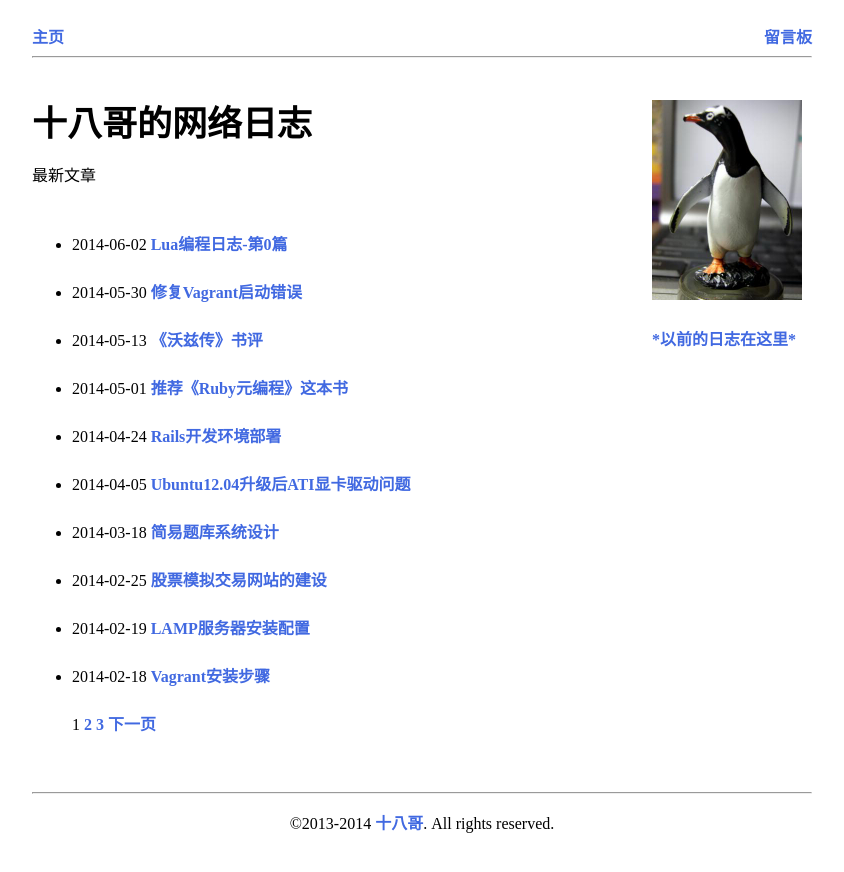
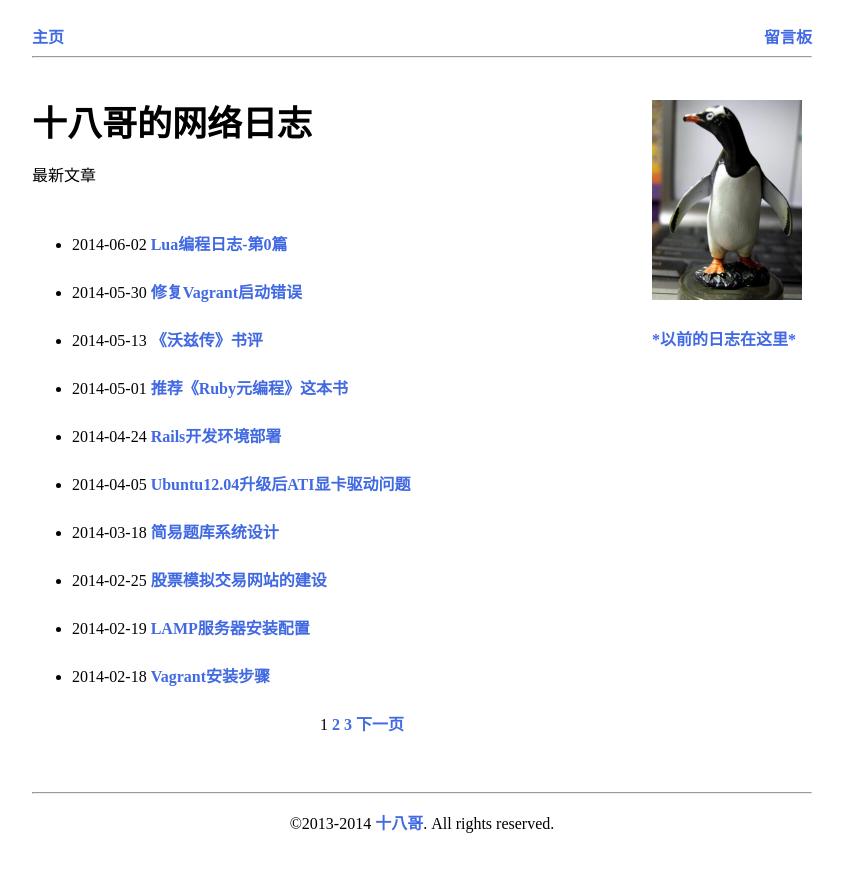
Before and after one commit to cforth/blog, a Jekyll site: the page built from index.html, in a window 1280 px wide. Shown: the top 872 px of the page, without its empty margins (218-1062 px from the left). Built offline with Jekyll 4.4.1, drawn with Linux system fonts in a browser that asks for light colours; Markdown is read by kramdown in place of the engine named in the settings; the list of posts is cut into pages by our own code.

Commit message:
分页按钮居中

```diff
--- a/css/mystyle.css
+++ b/css/mystyle.css
@@ -15,6 +15,10 @@ div#menu {
   width:150px;
   float:left;
   border:0;
+}
+
+div#paginator {
+  text-align:center;
 }
 
 div#footer {
```
